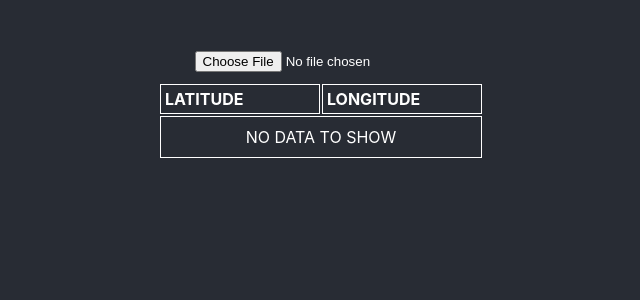
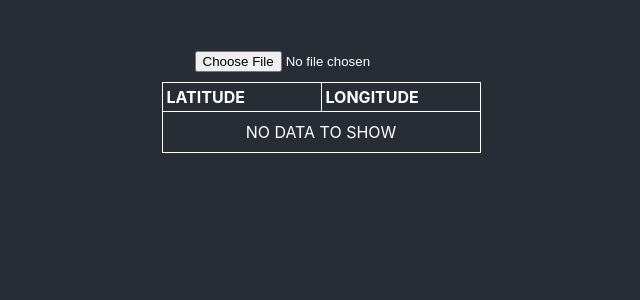
Before and after one commit to michaeljymsgutierrez/kml-extractor-source-code, a React (Create React App) app: page / in a window 1280 px wide. Shown: the top 300 px of the page, without its empty margins (319-959 px from the left). Built offline with nearby package versions, Linux system fonts and the light colour scheme.

Commit message:
Updated styling

```diff
--- a/src/App.css
+++ b/src/App.css
@@ -33,6 +33,7 @@ body {
 table {
   margin-left: auto;
   margin-right: auto;
+  border-collapse: collapse;
 }
 
 table th {
```
